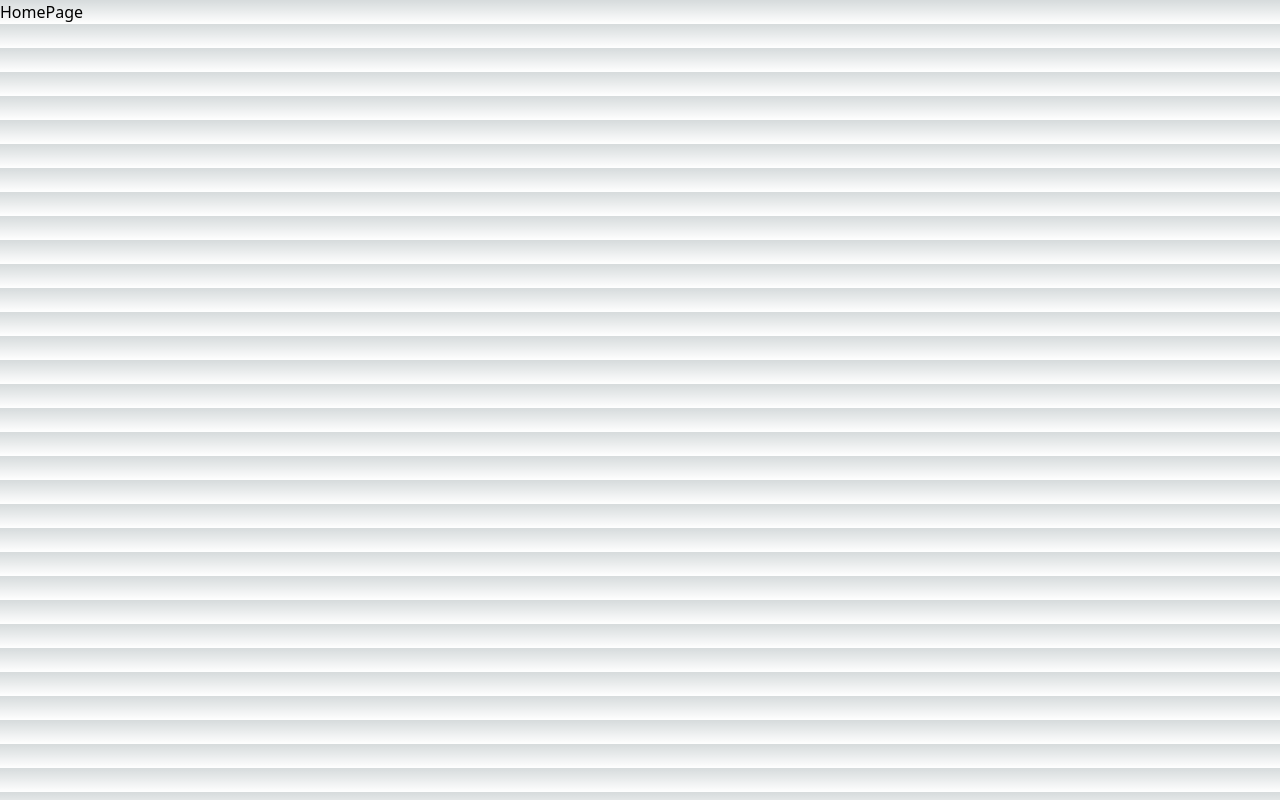
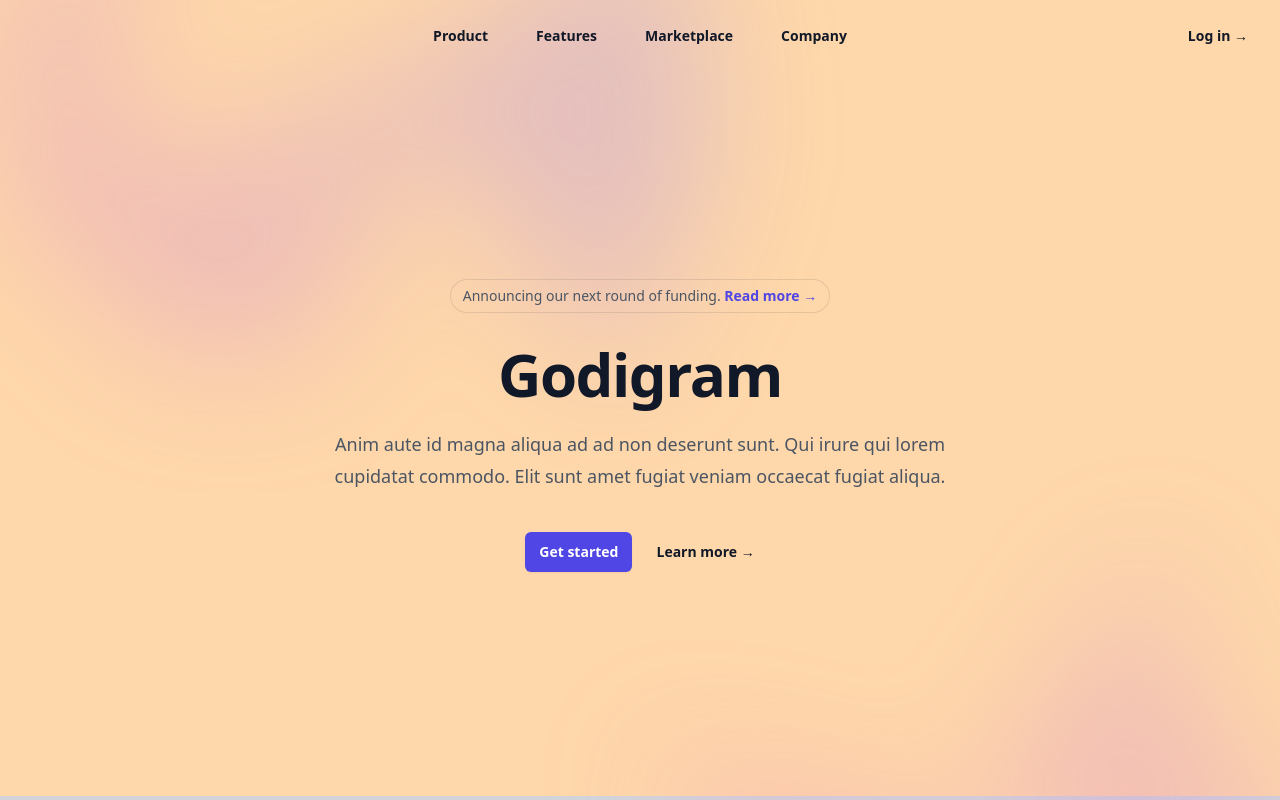
Before and after one commit to luisfernandomendozav/godigram, a Next.js app: page / in a window 1280 px wide. Shown: the top 800 px of the page. Built offline with nearby package versions, Linux system fonts and the light colour scheme.

Commit message:
[GODIGRAM-05] Add app provider (#5)

```diff
--- a/package.json
+++ b/package.json
@@ -9,8 +9,11 @@
     "lint": "next lint"
   },
   "dependencies": {
+    "@headlessui/react": "^1.7.17",
+    "@heroicons/react": "^2.0.18",
     "axios": "^1.5.1",
     "bcryptjs": "^2.4.3",
+    "haunted": "^5.0.0",
     "mongoose": "^7.6.1",
     "next": "13.4.9",
     "next-auth": "^4.23.2",
--- a/src/app/globals.css
+++ b/src/app/globals.css
@@ -2,7 +2,7 @@
 @tailwind components;
 @tailwind utilities;
 
-:root {
+/* :root {
   --foreground-rgb: 0, 0, 0;
   --background-start-rgb: 214, 219, 220;
   --background-end-rgb: 255, 255, 255;
@@ -25,3 +25,4 @@
     )
     rgb(var(--background-start-rgb));
 }
+ */
--- a/src/app/layout.tsx
+++ b/src/app/layout.tsx
@@ -1,19 +1,14 @@
 import './globals.css'
-import type { Metadata } from 'next'
-
-export const metadata: Metadata = {
-  title: 'Create Next App',
-  description: 'Generated by create next app',
-}
 
 export default function RootLayout({
   children,
 }: {
   children: React.ReactNode
 }) {
+
   return (
     <html lang="en">
-      <body>{children}</body>
+      <body className='flex justify-center bg-gray-300'>{children}</body>
     </html>
   )
 }
--- a/src/app/login/page.tsx
+++ b/src/app/login/page.tsx
@@ -1,6 +1,16 @@
+"use client"
+import Form from '../../components/Form'
+import {useState} from 'react'
+import AppContext from '@/components/AppContext'
+
 function LoginPage() {
+  const [name, setName] = useState('Default')
   return (
-    <div>LoginPage</div>
+    <div className=''>
+      <AppContext.Provider value={{name, setName}}>
+        <Form />
+      </AppContext.Provider>
+    </div>
   )
 }
 
--- a/src/app/page.tsx
+++ b/src/app/page.tsx
@@ -1,9 +1,10 @@
 import React from 'react'
+import Home from '@/components/Home'
 
 function HomePage() {
   return (
-    <div>HomePage</div>
+    <Home />
   )
 }
 
-export default HomePage
+export default HomePage;
--- /dev/null
+++ b/src/components/AppContext.js
@@ -0,0 +1,6 @@
+"use client";
+import React, { createContext, useState } from 'react'
+
+const AppContext = createContext()
+
+export default AppContext
--- /dev/null
+++ b/src/components/Form.tsx
@@ -0,0 +1,35 @@
+import React, { useContext } from 'react'
+import AppContext from './AppContext'
+
+function Form() {
+    const { name, setName } = useContext(AppContext)
+    const handleClick = () => {
+        setName('New Name')
+    }
+    return (
+        <form className='bg-white shadow-md rounded px-8 pt-6 pb-8 mt-40'>
+            <div className='mb-4'>
+                <label htmlFor='username' className='block text-gray-700 text-sm font-bold mb-2'>
+                    {name}
+                </label>
+                <input type='text' id='username' placeholder='Username' className='shadow appearance-none border rounded w-full py-2 px-3 text-gray-700 leading-tight focus:outline-none focus:shadow-outline' />
+            </div>
+            <div className='mb-6'>
+                <label htmlFor='password' className='block text-gray-700 text-sm font-bold mb-2'>
+                    Password
+                </label>
+                <input type='text' id='password' placeholder='***************' className='shadow appearance-none border rounded w-full py-2 px-3 text-gray-700 leading-tight focus:outline-none focus:shadow-outline' />
+            </div>
+            <div className="flex items-center justify-between">
+                <button onClick={handleClick} className="bg-blue-500 hover:bg-blue-700 text-white font-bold py-2 px-4 rounded focus:outline-none focus:shadow-outline" type="button">
+                    Sign In
+                </button>
+                <a className="inline-block align-baseline font-bold text-sm text-blue-500 hover:text-blue-800" href="#">
+                    Forgot Password?
+                </a>
+            </div>
+        </form>
+    )
+}
+
+export default Form
--- /dev/null
+++ b/src/components/Home.tsx
@@ -0,0 +1,160 @@
+"use client";
+import { useState } from 'react'
+import { Dialog } from '@headlessui/react'
+import { Bars3Icon, XMarkIcon } from '@heroicons/react/24/outline'
+
+const navigation = [
+  { name: 'Product', href: '#' },
+  { name: 'Features', href: '#' },
+  { name: 'Marketplace', href: '#' },
+  { name: 'Company', href: '#' },
+]
+
+export default function HomePage() {
+  const [mobileMenuOpen, setMobileMenuOpen] = useState(false)
+
+  return (
+    <div className="bg-orange-200 w-full">
+      <header className="absolute inset-x-0 top-0 z-50">
+        <nav className="flex items-center justify-between p-6 lg:px-8" aria-label="Global">
+          <div className="flex lg:flex-1">
+            <a href="#" className="-m-1.5 p-1.5">
+              <span className="sr-only">Your Company</span>
+              {/* <img
+                className="h-8 w-auto"
+                src="https://tailwindui.com/img/logos/mark.svg?color=indigo&shade=600"
+                alt=""
+              /> */}
+            </a>
+          </div>
+          <div className="flex lg:hidden">
+            <button
+              type="button"
+              className="-m-2.5 inline-flex items-center justify-center rounded-md p-2.5 text-gray-700"
+              onClick={() => setMobileMenuOpen(true)}
+            >
+              <span className="sr-only">Open main menu</span>
+              <Bars3Icon className="h-6 w-6" aria-hidden="true" />
+            </button>
+          </div>
+          <div className="hidden lg:flex lg:gap-x-12">
+            {navigation.map((item) => (
+              <a key={item.name} href={item.href} className="text-sm font-semibold leading-6 text-gray-900">
+                {item.name}
+              </a>
+            ))}
+          </div>
+          <div className="hidden lg:flex lg:flex-1 lg:justify-end">
+            <a href="/login" className="text-sm font-semibold leading-6 text-gray-900">
+              Log in <span aria-hidden="true">&rarr;</span>
+            </a>
+          </div>
+        </nav>
+        <Dialog as="div" className="lg:hidden" open={mobileMenuOpen} onClose={setMobileMenuOpen}>
+          <div className="fixed inset-0 z-50" />
+          <Dialog.Panel className="fixed inset-y-0 right-0 z-50 w-full overflow-y-auto bg-white px-6 py-6 sm:max-w-sm sm:ring-1 sm:ring-gray-900/10">
+            <div className="flex items-center justify-between">
+              <a href="#" className="-m-1.5 p-1.5">
+                <span className="sr-only">Your Company</span>
+                <img
+                  className="h-8 w-auto"
+                  src="https://tailwindui.com/img/logos/mark.svg?color=indigo&shade=600"
+                  alt=""
+                />
+              </a>
+              <button
+                type="button"
+                className="-m-2.5 rounded-md p-2.5 text-gray-700"
+                onClick={() => setMobileMenuOpen(false)}
+              >
+                <span className="sr-only">Close menu</span>
+                <XMarkIcon className="h-6 w-6" aria-hidden="true" />
+              </button>
+            </div>
+            <div className="mt-6 flow-root">
+              <div className="-my-6 divide-y divide-gray-500/10">
+                <div className="space-y-2 py-6">
+                  {navigation.map((item) => (
+                    <a
+                      key={item.name}
+                      href={item.href}
+                      className="-mx-3 block rounded-lg px-3 py-2 text-base font-semibold leading-7 text-gray-900 hover:bg-gray-50"
+                    >
+                      {item.name}
+                    </a>
+                  ))}
+                </div>
+                <div className="py-6">
+                  <a
+                    href="#"
+                    className="-mx-3 block rounded-lg px-3 py-2.5 text-base font-semibold leading-7 text-gray-900 hover:bg-gray-50"
+                  >
+                    Log in
+                  </a>
+                </div>
+              </div>
+            </div>
+          </Dialog.Panel>
+        </Dialog>
+      </header>
+
+      <div className="relative isolate px-6 pt-14 lg:px-8">
+        <div
+          className="absolute inset-x-0 -top-40 -z-10 transform-gpu overflow-hidden blur-3xl sm:-top-80"
+          aria-hidden="true"
+        >
+          <div
+            className="relative left-[calc(50%-11rem)] aspect-[1155/678] w-[36.125rem] -translate-x-1/2 rotate-[30deg] bg-gradient-to-tr from-[#ff80b5] to-[#9089fc] opacity-30 sm:left-[calc(50%-30rem)] sm:w-[72.1875rem]"
+            style={{
+              clipPath:
+                'polygon(74.1% 44.1%, 100% 61.6%, 97.5% 26.9%, 85.5% 0.1%, 80.7% 2%, 72.5% 32.5%, 60.2% 62.4%, 52.4% 68.1%, 47.5% 58.3%, 45.2% 34.5%, 27.5% 76.7%, 0.1% 64.9%, 17.9% 100%, 27.6% 76.8%, 76.1% 97.7%, 74.1% 44.1%)',
+            }}
+          />
+        </div>
+        <div className="mx-auto max-w-2xl py-32 sm:py-48 lg:py-56">
+          <div className="hidden sm:mb-8 sm:flex sm:justify-center">
+            <div className="relative rounded-full px-3 py-1 text-sm leading-6 text-gray-600 ring-1 ring-gray-900/10 hover:ring-gray-900/20">
+              Announcing our next round of funding.{' '}
+              <a href="#" className="font-semibold text-indigo-600">
+                <span className="absolute inset-0" aria-hidden="true" />
+                Read more <span aria-hidden="true">&rarr;</span>
+              </a>
+            </div>
+          </div>
+          <div className="text-center">
+            <h1 className="text-4xl font-bold tracking-tight text-gray-900 sm:text-6xl">
+              Godigram
+            </h1>
+            <p className="mt-6 text-lg leading-8 text-gray-600">
+              Anim aute id magna aliqua ad ad non deserunt sunt. Qui irure qui lorem cupidatat commodo. Elit sunt amet
+              fugiat veniam occaecat fugiat aliqua.
+            </p>
+            <div className="mt-10 flex items-center justify-center gap-x-6">
+              <a
+                href="#"
+                className="rounded-md bg-indigo-600 px-3.5 py-2.5 text-sm font-semibold text-white shadow-sm hover:bg-indigo-500 focus-visible:outline focus-visible:outline-2 focus-visible:outline-offset-2 focus-visible:outline-indigo-600"
+              >
+                Get started
+              </a>
+              <a href="#" className="text-sm font-semibold leading-6 text-gray-900">
+                Learn more <span aria-hidden="true">→</span>
+              </a>
+            </div>
+          </div>
+        </div>
+        <div
+          className="absolute inset-x-0 top-[calc(100%-13rem)] -z-10 transform-gpu overflow-hidden blur-3xl sm:top-[calc(100%-30rem)]"
+          aria-hidden="true"
+        >
+          <div
+            className="relative left-[calc(50%+3rem)] aspect-[1155/678] w-[36.125rem] -translate-x-1/2 bg-gradient-to-tr from-[#ff80b5] to-[#9089fc] opacity-30 sm:left-[calc(50%+36rem)] sm:w-[72.1875rem]"
+            style={{
+              clipPath:
+                'polygon(74.1% 44.1%, 100% 61.6%, 97.5% 26.9%, 85.5% 0.1%, 80.7% 2%, 72.5% 32.5%, 60.2% 62.4%, 52.4% 68.1%, 47.5% 58.3%, 45.2% 34.5%, 27.5% 76.7%, 0.1% 64.9%, 17.9% 100%, 27.6% 76.8%, 76.1% 97.7%, 74.1% 44.1%)',
+            }}
+          />
+        </div>
+      </div>
+    </div>
+  )
+}
```
Also changed, not shown: 1 other file (tests, documents, lock files or other folders).
